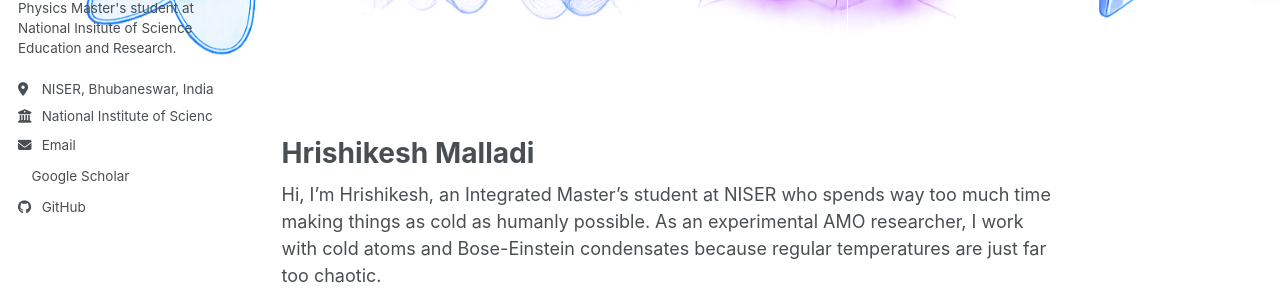
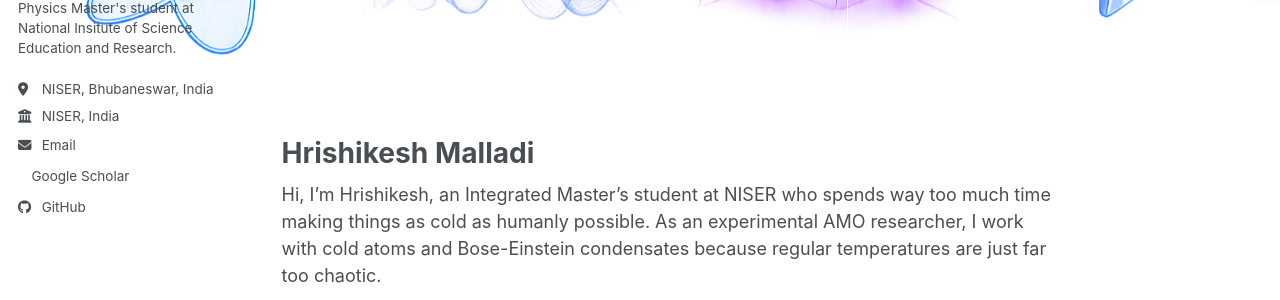
Before and after one commit to Hrishikesh-03/Hrishikesh-03.github.io, a Jekyll site: the page built from _pages/about.md, in a window 1280 px wide. Shown: the part 279-579 px from the top of the page. Built offline with Jekyll 4.4.1, drawn with Linux system fonts in a browser that asks for light colours; a style sheet for code colours, icons or effects is not loaded.

Commit message:
config_update

```diff
--- a/_config.yml
+++ b/_config.yml
@@ -28,7 +28,7 @@ author:
   pronouns         : # example: "she/her"
   bio              : "Physics Master's student at National Insitute of Science Education and Research."
   location         : "NISER, Bhubaneswar, India"
-  employer         : "National Institute of Science Education and Research, India"
+  employer         : "NISER, India"
   uri              : # URL
   email            : "hrishikeshmalladi@gmail.com"
 
```
